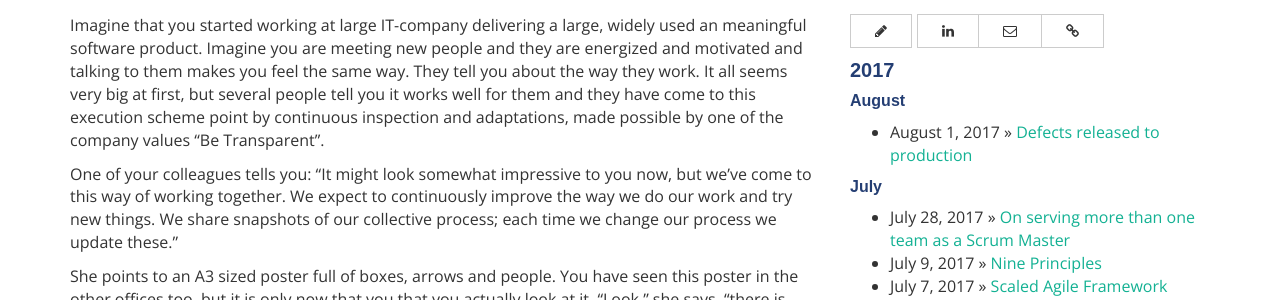
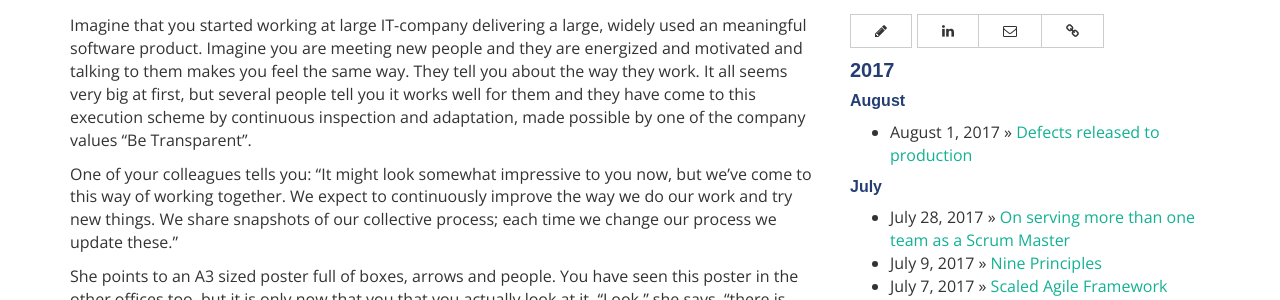
Before and after one commit to serraict/serraict.github.io, a Jekyll site: the page built from _posts/learn/2017-07-09-nine-principles.md, in a window 1280 px wide and 900 px high, cut to the strip 334-900 px from the top of the window. Shown: the part 174-474 px from the top of the strip. Built offline with Jekyll 4.4.1, drawn with Linux system fonts in a browser that asks for light colours; nearby versions of some CDN libraries; some web fonts are replaced; comment, search, counter and statistics services are not loaded.

Commit message:
Update 2017-07-09-nine-principles.md

```diff
--- a/_posts/learn/2017-07-09-nine-principles.md
+++ b/_posts/learn/2017-07-09-nine-principles.md
@@ -21,7 +21,7 @@ and talking to them makes you feel the same way.
 They tell you about the way they work.
 It all seems very big at first, but several people tell you
 it works well for them and they have come to
-this execution scheme point by continuous inspection and adaptations,
+this execution scheme by continuous inspection and adaptation,
 made possible by one of the company values "Be Transparent".
 
 One of your colleagues tells you:
```
